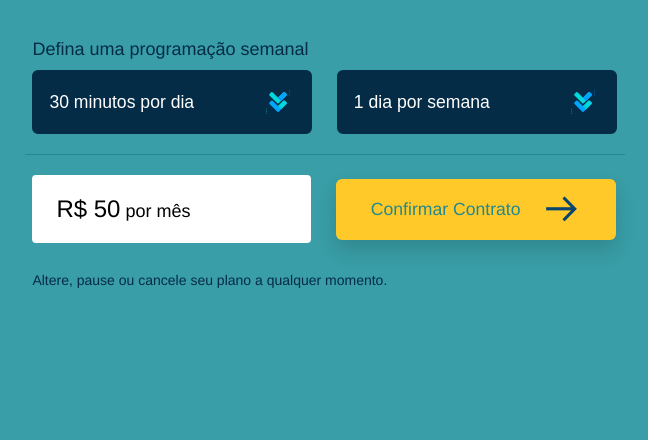
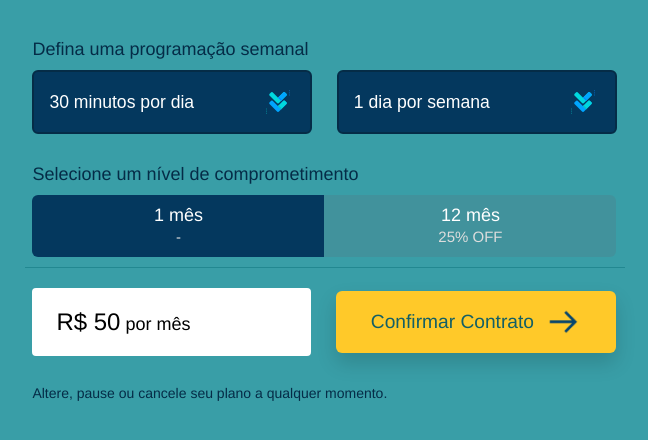
Before and after one commit to HaristonNuMacedo/Curso_FRONT-END, a plain HTML site: page JavaScript_Form/FormPreçoDinamico.html in a window 1280 px wide. Shown: the part 184-624 px from the top of the page, without its empty margins (338-986 px from the left). Drawn offline with nearby package versions, Linux system fonts and the light colour scheme.

Commit message:
Mais dois botões

```diff
--- a/JavaScript_Form/FormPreçoDinamico.html
+++ b/JavaScript_Form/FormPreçoDinamico.html
@@ -31,6 +31,12 @@
                     <option value="m03">3 dias por semana</option>
                     <option value="m05">5 dias por semana</option>
                 </select>
+            </div>
+
+            <label class="texto02">Selecione um nível de comprometimento</label><br>
+            <div class="escolhaMes">
+                <div id="mes01">1 mês<br><span>-</span></div>
+                <div id="mes12">12 mês<br><span>25% OFF</span></div>
             </div>
 
             <div class="linha"></div>
@@ -102,8 +108,31 @@
         })
         .trigger( "change" );
       </script>
+
     <script>
+        function mudarCor(teste) {
+            mes01.style.backgroundColor = teste;
+            mes12.style.backgroundColor = "rgba(75, 136, 145, 0.8)";
+        }
 
+        function mudarCor2(teste2) {
+            mes12.style.backgroundColor = teste2;
+            mes01.style.backgroundColor = "rgba(75, 136, 145, 0.8)";
+        }
+
+        function iniciar() {
+            mes01.style.backgroundColor = '#04385e';
+            mes01.addEventListener("click", function() {
+                mudarCor("#04385e");
+            });
+
+            mes12.addEventListener("click", function() {
+                mudarCor2("#04385e");
+            });
+
+        }
+
+        window.onload = iniciar;
     </script>
 </body>
 </html>
--- a/JavaScript_Form/_css/dinamico.css
+++ b/JavaScript_Form/_css/dinamico.css
@@ -29,6 +29,12 @@ section label {
     margin-left: 7px;
 }
 
+section label.escolhaMes {
+    color: rgb(5, 44, 71);
+    font-size: 18px;
+    margin-left: 7px;
+}
+
 select {
 	width: 280px;
 	padding: 20px 15px;
@@ -41,7 +47,7 @@ select {
 
     cursor: pointer;
 	-webkit-appearance:none;
-	background: rgb(5, 44, 71) url("../_img/right-arrow.png") 92% 50% no-repeat;
+	background: #04385e url("../_img/right-arrow.png") 92% 50% no-repeat;
 }
 
 select:nth-child(1) {
@@ -50,11 +56,12 @@ select:nth-child(1) {
 
 select:nth-child(2) {
     margin-left: 20px;
-    margin-bottom: 10px;
+    margin-bottom: 30px;
 }
 
 select:hover {
     border: 2px solid #021725;
+    background: #052c47 url("../_img/right-arrow.png") 92% 50% no-repeat;
 }
 
 select:focus {
@@ -63,6 +70,54 @@ select:focus {
 	border-top: 2px solid #fff;
 	border-bottom: 2px solid #fff;
 }
+
+
+
+
+
+.escolhaMes {
+    display: inline-flex;
+    margin-top: 10px;
+    margin-left: 7px;
+    text-align: center;
+}
+
+#mes01 {
+    width: 192px;
+    padding: 10px 50px;
+    color: #fff;
+    background-color: rgba(75, 136, 145, 0.5);
+    cursor: pointer;
+    border-bottom-left-radius: 6px;
+    border-top-left-radius: 6px;
+    font-size: 18px;
+}
+
+#mes01 span {
+    font-size: 15px;
+    color: #ddd;
+}
+
+#mes12 {
+    width: 192px;
+    padding: 10px 50px;
+    color: #fff;
+    background-color: rgba(75, 136, 145, 0.5);
+    cursor: pointer;
+    border-bottom-right-radius: 6px;
+    border-top-right-radius: 6px;
+    font-size: 18px;
+}
+
+#mes12 span {
+    font-size: 15px;
+    color: #ddd;
+}
+
+
+
+
+
 
 div.linha {
     border-top: 1px solid #228891;
@@ -91,9 +146,9 @@ div.resultadoPreco {
 }
 
 .confirmarC {
-    background: rgb(255, 201, 41) url("../_img/setaAvancar.png") 85% 45% no-repeat;
-    background-size: 36px;
-    color: #228891;
+    background: rgb(255, 201, 41) url("../_img/setaAvancar.png") 85% 50% no-repeat;
+    background-size: 32px;
+    color: #135f66;
     display: inline-flex;
 
     width: 210px;
@@ -101,7 +156,7 @@ div.resultadoPreco {
 	border-radius: 6px;
     margin-bottom: 30px;
     margin-left: 20px;
-	font-size: 1.1em;
+	font-size: 1.2em;
     cursor: pointer;
 
     position: relative;
```
